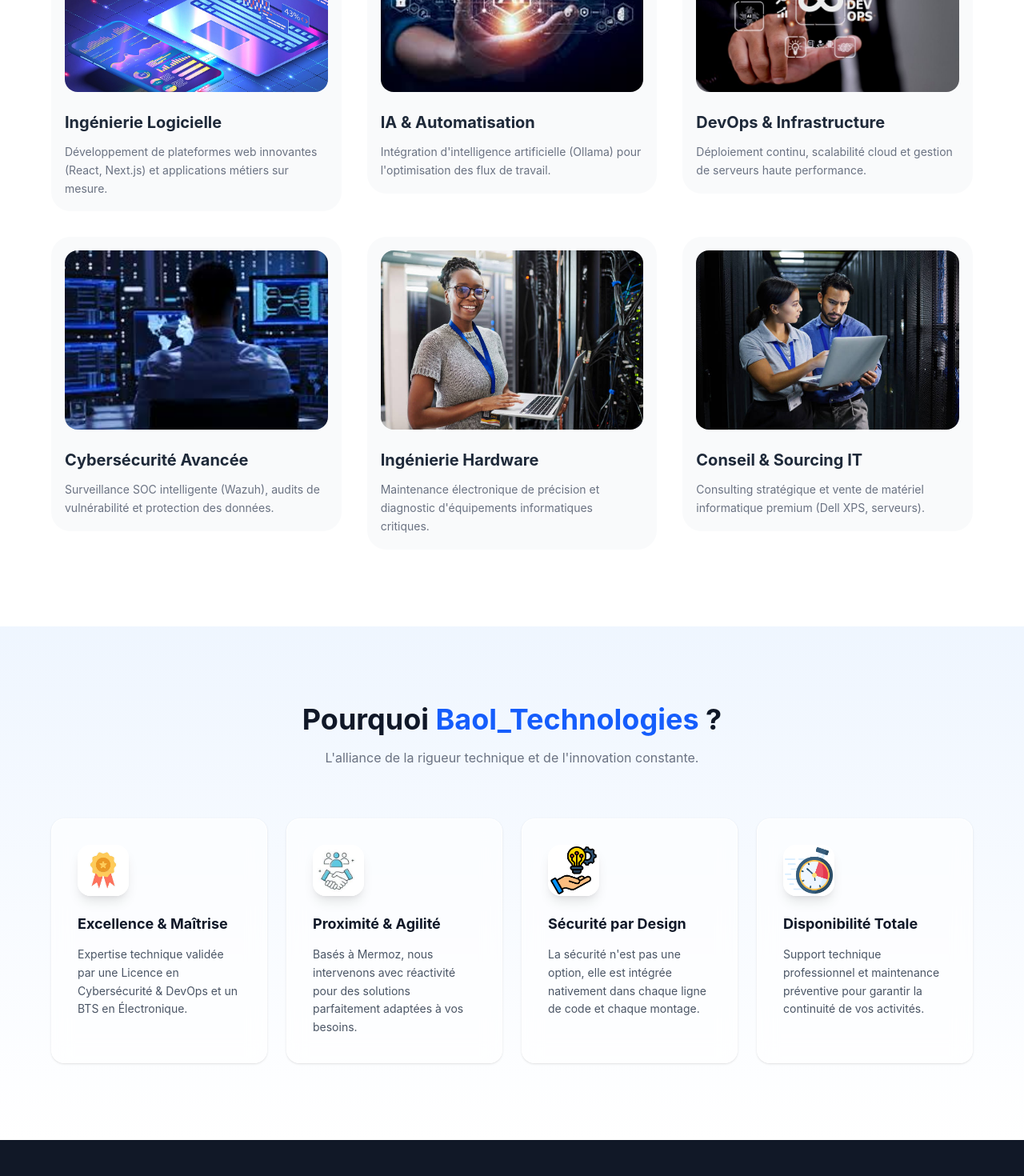
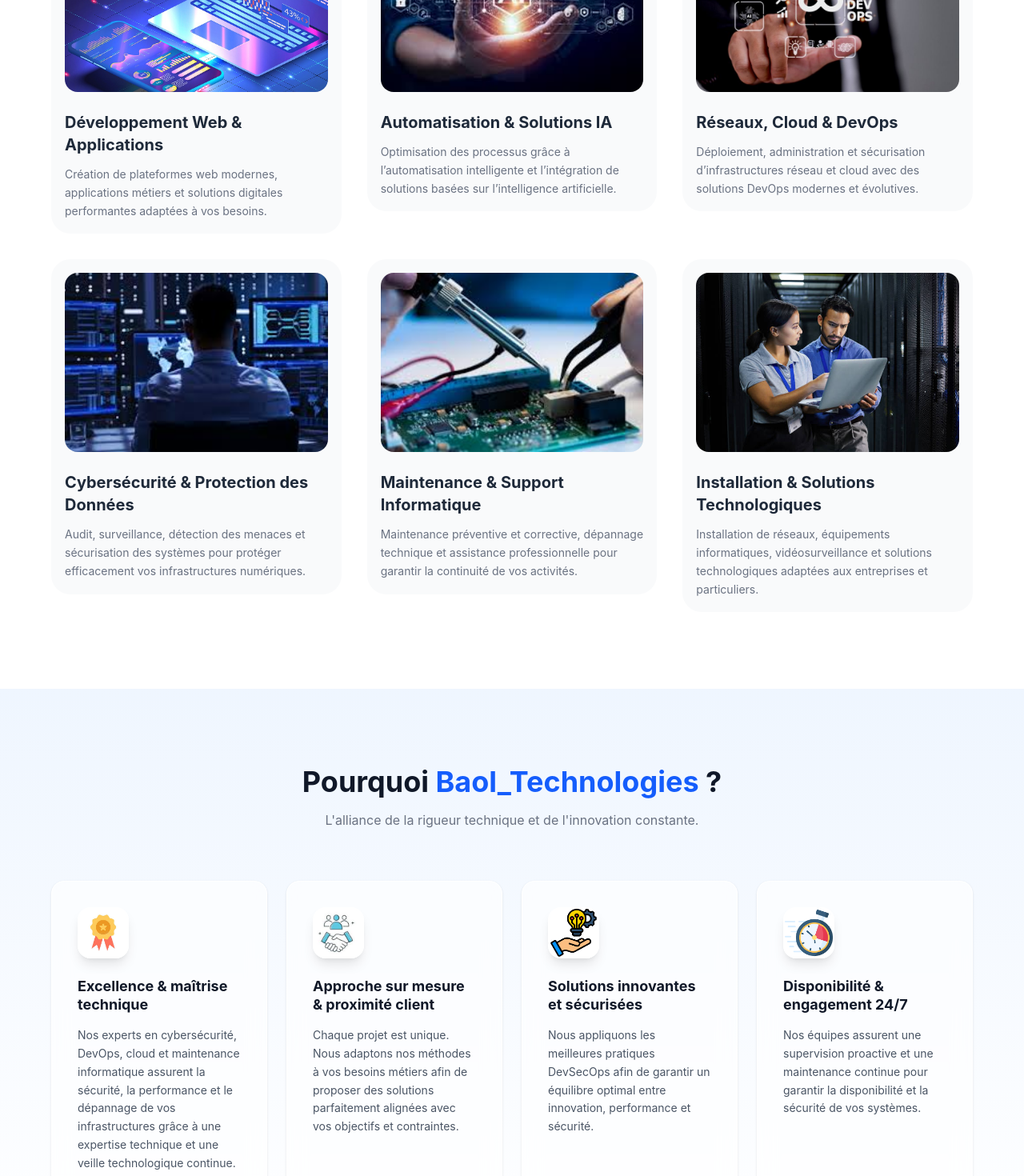
Before and after one commit to BASSnd098/Baol, a React (Vite) app: page / in a window 1280 px wide. Shown: the part 1220-2690 px from the top of the page at 80% size. Built offline with nearby package versions, Linux system fonts and the light colour scheme.

Commit message:
amelioratin2

```diff
--- a/src/components/Footer.tsx
+++ b/src/components/Footer.tsx
@@ -11,11 +11,12 @@
   ];
 
   const services = [
+    "Maintenance Informatique",
+    "Cybersécurité & DevOps",
+    "Administration Réseaux",
     "Développement Web",
-    "Applications Mobile",
-    "Infrastructure Cloud",
-    "Cybersécurité",
-    "Intelligence Artificielle (IA)",
+    "Support Technique",
+    "Vente de matériel informatique",
   ];
 
   return (
--- a/src/components/Services.tsx
+++ b/src/components/Services.tsx
@@ -1,7 +1,7 @@
 import React, { useEffect, useRef, useState } from "react";
 
 // Vos imports d'images restent inchangés
-import logo13 from "../assets/logo13.jpg";
+import maintenance from "../assets/maintenance.jpeg";
 import logo8 from "../assets/logo8.jpg";
 import logocloud from "../assets/logocloud.jpg";
 import logodev from "../assets/logodev.jpg";
@@ -23,56 +23,56 @@
 const services: CardItem[] = [
   {
     img: logodev,
-    title: "Ingénierie Logicielle",
-    desc: "Développement de plateformes web innovantes (React, Next.js) et applications métiers sur mesure.",
+    title: "Développement Web & Applications",
+    desc: "Création de plateformes web modernes, applications métiers et solutions digitales performantes adaptées à vos besoins.",
   },
   {
     img: logoia,
-    title: "IA & Automatisation",
-    desc: "Intégration d'intelligence artificielle (Ollama) pour l'optimisation des flux de travail.",
+    title: "Automatisation & Solutions IA",
+    desc: "Optimisation des processus grâce à l’automatisation intelligente et l’intégration de solutions basées sur l’intelligence artificielle.",
   },
   {
     img: logocloud,
-    title: "DevOps & Infrastructure",
-    desc: "Déploiement continu, scalabilité cloud et gestion de serveurs haute performance.",
+    title: "Réseaux, Cloud & DevOps",
+    desc: "Déploiement, administration et sécurisation d’infrastructures réseau et cloud avec des solutions DevOps modernes et évolutives.",
   },
   {
     img: logo88,
-    title: "Cybersécurité Avancée",
-    desc: "Surveillance SOC intelligente (Wazuh), audits de vulnérabilité et protection des données.",
+    title: "Cybersécurité & Protection des Données",
+    desc: "Audit, surveillance, détection des menaces et sécurisation des systèmes pour protéger efficacement vos infrastructures numériques.",
   },
   {
-    img: logo13,
-    title: "Ingénierie Hardware",
-    desc: "Maintenance électronique de précision et diagnostic d'équipements informatiques critiques.",
+    img: maintenance,
+    title: "Maintenance & Support Informatique",
+    desc: "Maintenance préventive et corrective, dépannage technique et assistance professionnelle pour garantir la continuité de vos activités.",
   },
   {
     img: logo8,
-    title: "Conseil & Sourcing IT",
-    desc: "Consulting stratégique et vente de matériel informatique premium (Dell XPS, serveurs).",
+    title: "Installation & Solutions Technologiques",
+    desc: "Installation de réseaux, équipements informatiques, vidéosurveillance et solutions technologiques adaptées aux entreprises et particuliers.",
   },
 ];
 
 const valeurs: CardItem[] = [
   {
     img: exellent,
-    title: "Excellence & Maîtrise",
-    desc: "Expertise technique validée par une Licence en Cybersécurité & DevOps et un BTS en Électronique.",
+    title: "Excellence & maîtrise technique",
+    desc: "Nos experts en cybersécurité, DevOps, cloud et maintenance informatique assurent la sécurité, la performance et le dépannage de vos infrastructures grâce à une expertise technique et une veille technologique continue.",
   },
   {
     img: approche,
-    title: "Proximité & Agilité",
-    desc: "Basés à Mermoz, nous intervenons avec réactivité pour des solutions parfaitement adaptées à vos besoins.",
+    title: "Approche sur mesure & proximité client",
+    desc: "Chaque projet est unique. Nous adaptons nos méthodes à vos besoins métiers afin de proposer des solutions parfaitement alignées avec vos objectifs et contraintes.",
   },
   {
     img: solution,
-    title: "Sécurité par Design",
-    desc: "La sécurité n'est pas une option, elle est intégrée nativement dans chaque ligne de code et chaque montage.",
+    title: "Solutions innovantes et sécurisées",
+    desc: "Nous appliquons les meilleures pratiques DevSecOps afin de garantir un équilibre optimal entre innovation, performance et sécurité.",
   },
   {
     img: rapide,
-    title: "Disponibilité Totale",
-    desc: "Support technique professionnel et maintenance préventive pour garantir la continuité de vos activités.",
+    title: "Disponibilité & engagement 24/7",
+    desc: "Nos équipes assurent une supervision proactive et une maintenance continue pour garantir la disponibilité et la sécurité de vos systèmes.",
   },
 ];
 
```
Also changed, not shown: src/assets/maintenance.jpeg (added).
